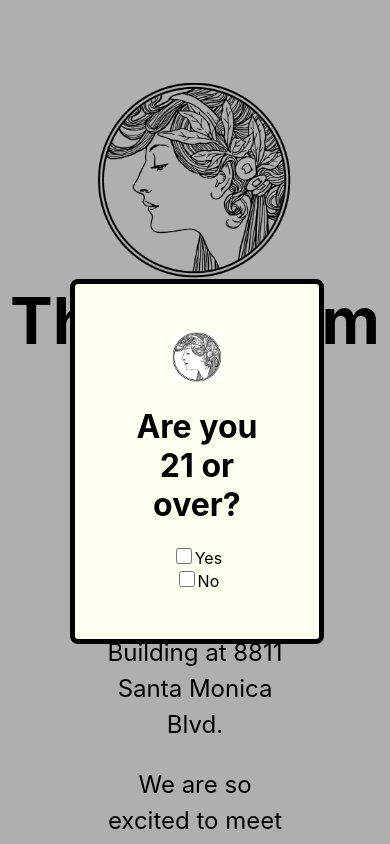
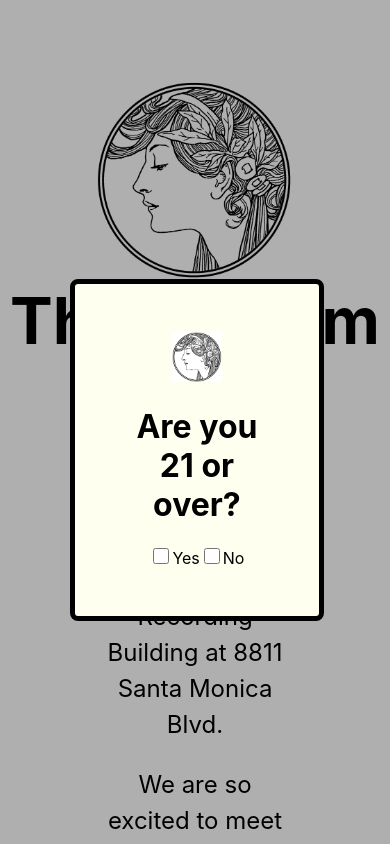
Before and after one commit to Kyle-Kelley/my-fantomflower, a Next.js app: page / in a window 390 px wide. Shown: the top 844 px of the page. Built offline with nearby package versions, Linux system fonts and the light colour scheme.

Commit message:
media queries

```diff
--- a/styles/Email.module.css
+++ b/styles/Email.module.css
@@ -24,7 +24,7 @@
   padding: 1rem;
 }
 
-@media screen and (max-width: 600px) {
+@media screen and (max-width: 800px) {
   .inputContainer {
     width: 65%;
   }
--- a/styles/Popup.module.css
+++ b/styles/Popup.module.css
@@ -30,3 +30,15 @@
   width: 1rem;
   height: 1rem;
 }
+
+@media screen and (max-width: 600px) {
+  .label {
+    margin: 1rem;
+  }
+}
+
+@media screen and (max-width: 440px) {
+  .label {
+    margin: 0;
+  }
+}
```
